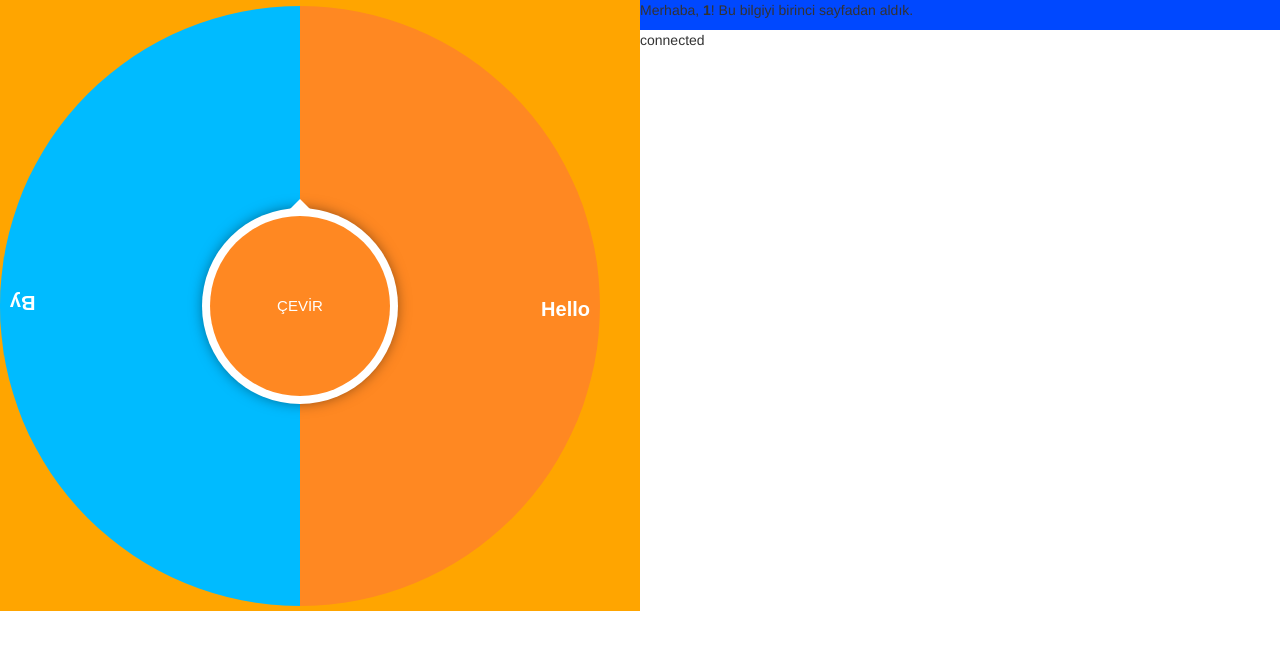
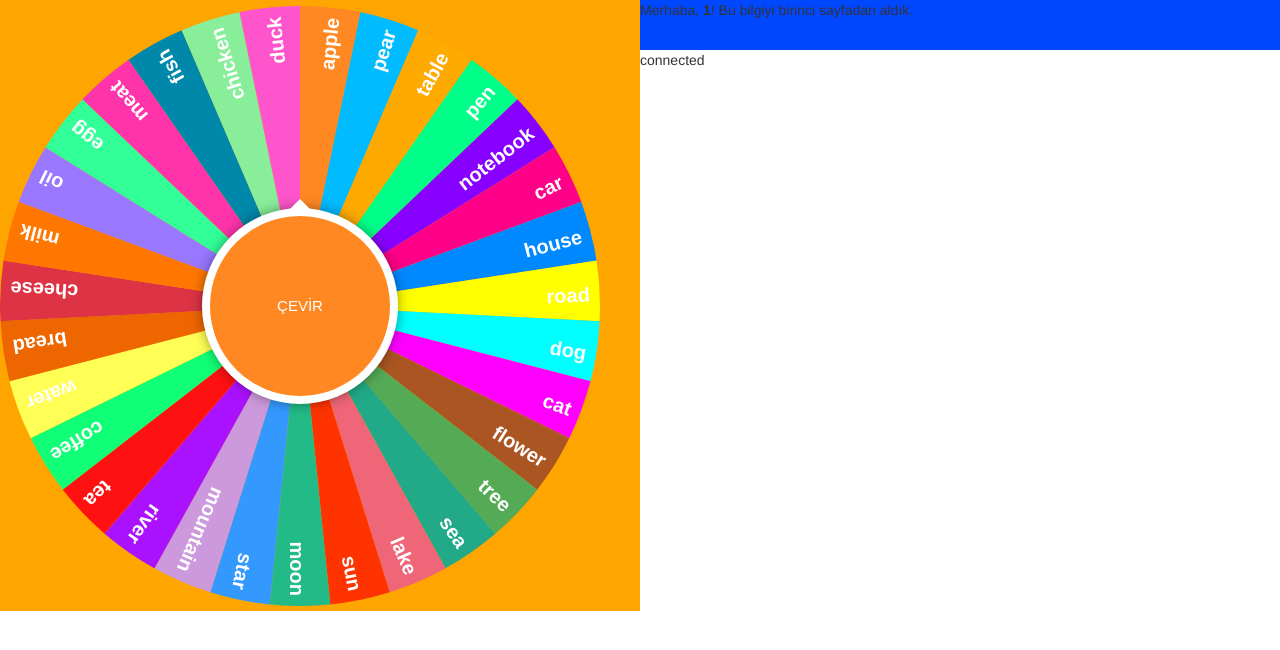
Before and after one commit to alisabourii/EnglishGame, a PHP site: page / in a window 1280 px wide. Shown: the top 650 px of the page. Run offline with PHP 8.4, Linux system fonts and the light colour scheme; the visitor is signed in with stand-in values (Sample User, id 1).

Commit message:
Add files via upload

```diff
--- a/index.php
+++ b/index.php
@@ -32,8 +32,39 @@ $level = $_SESSION['kullanici_adi'];
         var selector = [];
     </script>
     <?php if($level == "1"){?>
-        <script>selector = [{ "color": "#f82", "label": "Hello" },
-                { "color": "#0bf", "label": "By" }]; </script> <?php }?>
+        <script>selector = [
+                { "color": "#f82", "label": "apple" },
+                { "color": "#0bf", "label": "pear" },
+                { "color": "#fa0", "label": "table" },
+                { "color": "#0f8", "label": "pen" },
+                { "color": "#80f", "label": "notebook" },
+                { "color": "#f08", "label": "car" },
+                { "color": "#08f", "label": "house" },
+                { "color": "#ff0", "label": "road" },
+                { "color": "#0ff", "label": "dog" },
+                { "color": "#f0f", "label": "cat" },
+                { "color": "#a52", "label": "flower" },
+                { "color": "#5a5", "label": "tree" },
+                { "color": "#2a8", "label": "sea" },
+                { "color": "#e67", "label": "lake" },
+                { "color": "#f30", "label": "sun" },
+                { "color": "#2b8", "label": "moon" },
+                { "color": "#39f", "label": "star" },
+                { "color": "#c9d", "label": "mountain" },
+                { "color": "#a1f", "label": "river" },
+                { "color": "#f11", "label": "tea" },
+                { "color": "#1f7", "label": "coffee" },
+                { "color": "#ff5", "label": "water" },
+                { "color": "#e60", "label": "bread" },
+                { "color": "#d34", "label": "cheese" },
+                { "color": "#f70", "label": "milk" },
+                { "color": "#97f", "label": "oil" },
+                { "color": "#3f9", "label": "egg" },
+                { "color": "#f3a", "label": "meat" },
+                { "color": "#08a", "label": "fish" },
+                { "color": "#8e9", "label": "chicken" },
+                { "color": "#f5c", "label": "duck" }
+            ]; </script> <?php }?>
     <?php if($level == "2"){?>
         <script>selector = [{ "color": "#f82", "label": "School" },
                 { "color": "#0bf", "label": "Teacher" }]; </script> <?php }?>
@@ -49,20 +80,23 @@ $level = $_SESSION['kullanici_adi'];
         </div>
         </div>
         <div class="panelDiv"><p>Merhaba, <strong><?php echo htmlspecialchars($level); ?></strong>! Bu bilgiyi birinci sayfadan aldık.</p>
+            <label id="word"></label>
         </div>
         <script src="app.js"></script>
 </body>
 </html>
 
+
 <?php
 $hostName = "localhost";
 $userName = "root";
 $password = "";
-$dbName = "basicwords";
+$dbName = "database name";
 $conn= new mysqli($hostName,$userName,$password,$dbName);
 if($conn){
     echo "connected";
 }else{
     echo "not connected";
 }
+
 ?>
```
